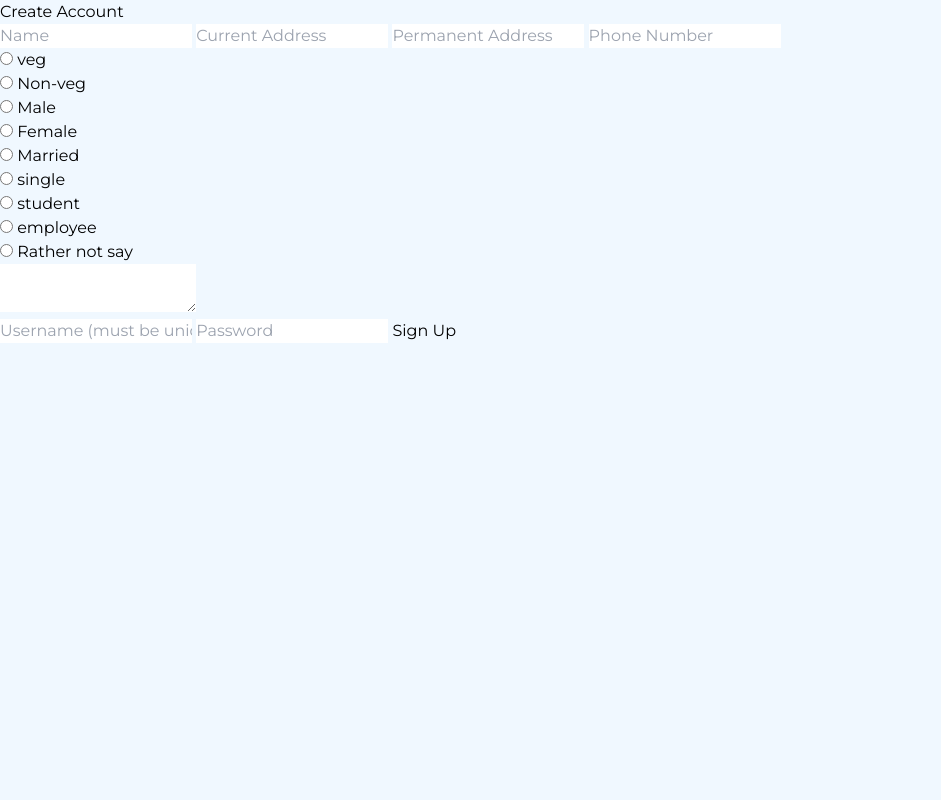
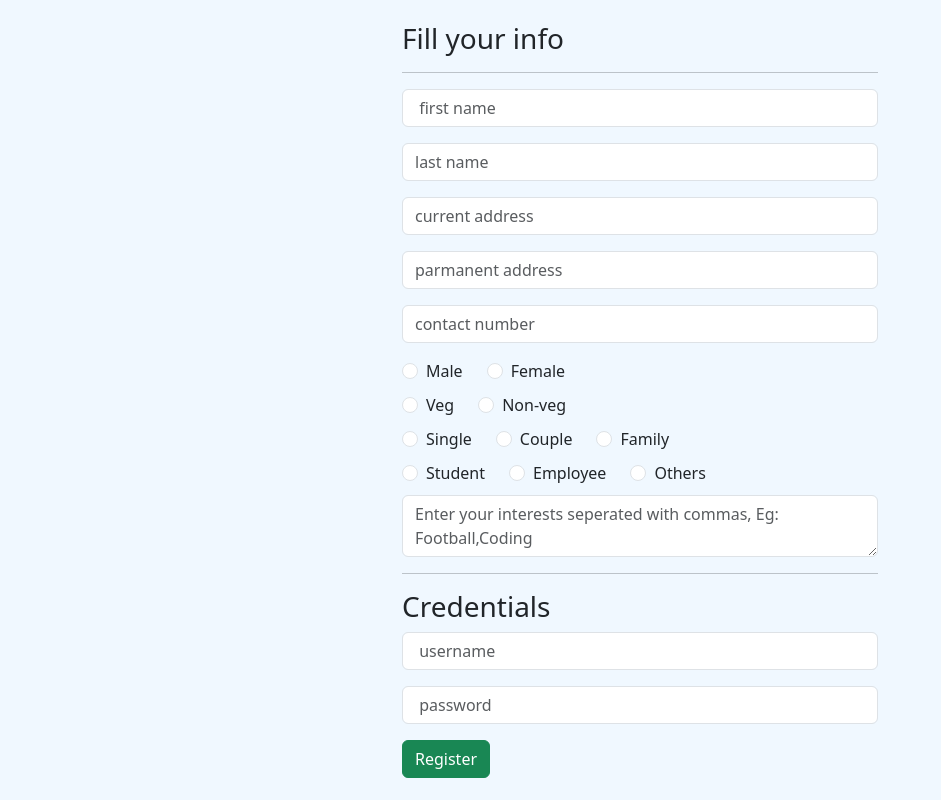
Before and after one commit to asaugat04/roomie, a Django app: page /accounts/signup/ in a window 1280 px wide. Shown: the whole page, without its empty margins (0-941 px from the left). Run offline with Django 5.2, Linux system fonts and the light colour scheme; some libraries are stand-ins or nearby versions.

Commit message:
signup form UI ready

```diff
--- /dev/null
+++ b/project/app/static/app/signup.css
@@ -0,0 +1,11 @@
+body {
+  display: flex;
+  height: 100vh;
+  justify-content: center;
+  align-items: center;
+  background-color: aliceblue;
+
+  #container {
+    max-width: 500px;
+  }
+}
--- a/project/app/templates/app/base.html
+++ b/project/app/templates/app/base.html
@@ -1,22 +1,23 @@
 {% load static %}
 <!DOCTYPE html>
-
 <html lang="en">
   <head>
-    <meta charset="UTF-8" />
-    <meta name="viewport" content="width=device-width, initial-scale=1.0" />
-    <script src="https://cdn.tailwindcss.com"></script>
-
+    <meta charset="utf-8" />
+    <meta name="viewport" content="width=device-width, initial-scale=1" />
+    <link href="https://cdn.jsdelivr.net/npm/bootstrap@5.3.3/dist/css/bootstrap.min.css" rel="stylesheet" integrity="sha384-QWTKZyjpPEjISv5WaRU9OFeRpok6YctnYmDr5pNlyT2bRjXh0JMhjY6hW+ALEwIH" crossorigin="anonymous" />
     <title>
       {% block title %}
 
       {% endblock %}
     </title>
-    <link rel="stylesheet" href="{% static 'app/base.css' %}" />
+
+    {% block css_links %}
+    {% endblock %}
   </head>
   <body>
     {% block content %}
 
     {% endblock %}
+    <script src="https://cdn.jsdelivr.net/npm/bootstrap@5.3.3/dist/js/bootstrap.bundle.min.js" integrity="sha384-YvpcrYf0tY3lHB60NNkmXc5s9fDVZLESaAA55NDzOxhy9GkcIdslK1eN7N6jIeHz" crossorigin="anonymous"></script>
   </body>
 </html>
--- a/project/app/templates/app/signup.html
+++ b/project/app/templates/app/signup.html
@@ -1,70 +1,92 @@
 {% extends 'app/base.html' %}
-
+{% load static %}
+{% block css_links %}
+  <link rel="stylesheet" href="{% static 'app/signup.css' %}" />
+{% endblock %}
 {% block content %}
   <div class="container" id="container">
     <!-- Signup form -->
-    <div class="form-container sign-up-container">
-      <form action="" method="post">
+    <form class="form-container sign-up-container" method="post">
       {% csrf_token %}
-        <h1>Create Account</h1>
-        <input type="text" placeholder="Name" name="name" />
-        <input type="text" name="currAddress" placeholder="Current Address" />
-        <input type="text" name="permAddress" placeholder="Permanent Address" />
-        <input type="number" name="phone" placeholder="Phone Number" />
-        <div class="foodPref">
-          <div>
-            <input type="radio" name="foodPref" id="veg" />
-            <label for="veg">veg</label>
+      <h3>Fill your info</h3>
+      <hr />
+      <div class="mb-3">
+        <input type="text" class="form-control" id="first_name" placeholder=" first name" name="first_name" />
       </div>
-          <div>
-            <input type="radio" name="foodPref" id="nonVeg" />
-            <label for="nonVeg">Non-veg</label>
+      <div class="mb-3">
+        <input type="text" class="form-control" id="last_name" placeholder="last name" name="last_name" />
+      </div>
+      <div class="mb-3">
+        <input type="text" class="form-control" id="current_address" placeholder="current address" name="current_address" />
+      </div>
+      <div class="mb-3">
+        <input type="text" class="form-control" id="permanent_address" placeholder="parmanent address" name="permanent_address" />
+      </div>
+      <div class="mb-3">
+        <input type="number" class="form-control" id="ph_number" placeholder="contact number" name="ph_number" />
+      </div>
+      <div class="radio-wrapper d-flex gap-4 my-2">
+        <div class="form-check">
+          <input class="form-check-input" type="radio" name="gender" id="male" />
+          <label class="form-check-label" for="male">Male</label>
+        </div>
+        <div class="form-check">
+          <input class="form-check-input" type="radio" name="gender" id="female" />
+          <label class="form-check-label" for="female">Female</label>
         </div>
       </div>
-        <div class="gender">
-          <div>
-            <input type="radio" name="gender" id="male" value="male" />
-            <label for="male">Male</label>
+      <div class="radio-wrapper d-flex gap-4 my-2">
+        <div class="form-check">
+          <input class="form-check-input" type="radio" name="food_pref" id="veg" />
+          <label class="form-check-label" for="veg">Veg</label>
         </div>
-          <div>
-            <input type="radio" name="gender" id="female" value="female" />
-            <label for="female">Female</label>
+        <div class="form-check">
+          <input class="form-check-input" type="radio" name="food_pref" id="non_veg" />
+          <label class="form-check-label" for="non_veg">Non-veg</label>
         </div>
       </div>
-
-        <div class="status">
-          <div>
-            <input type="radio" name="maritialStatus" id="married" value="married" />
-            <label for="married">Married</label>
+      <div class="radio-wrapper d-flex gap-4 my-2">
+        <div class="form-check">
+          <input class="form-check-input" type="radio" name="user_type_1" id="single" value="single" />
+          <label class="form-check-label" for="single">Single</label>
         </div>
-          <div>
-            <input type="radio" name="maritialStatus" id="single" value="single" />
-            <label for="single">single</label>
+        <div class="form-check">
+          <input class="form-check-input" type="radio" name="user_type_1" id="couple" value="couple" />
+          <label class="form-check-label" for="couple">Couple</label>
+        </div>
+        <div class="form-check">
+          <input class="form-check-input" type="radio" name="user_type_1" id="family" value="family" />
+          <label class="form-check-label" for="family">Family</label>
         </div>
       </div>
-
-        <div class="occupation">
-          <div>
-            <input type="radio" name="occupation" id="student" value="student" />
-            <label for="student">student</label>
+      <div class="radio-wrapper d-flex gap-4 my-2">
+        <div class="form-check">
+          <input class="form-check-input" type="radio" name="user_type_2" id="student" value="student" />
+          <label class="form-check-label" for="student">Student</label>
         </div>
-          <div>
-            <input type="radio" name="occupation" id="employee" value="employee" />
-            <label for="employee">employee</label>
+        <div class="form-check">
+          <input class="form-check-input" type="radio" name="user_type_2" id="employee" value="employee" />
+          <label class="form-check-label" for="employee">Employee</label>
         </div>
-          <div>
-            <input type="radio" name="occupation" id="notsaying" value="notsaying" />
-            <label for="notsaying">Rather not say</label>
+        <div class="form-check">
+          <input class="form-check-input" type="radio" name="user_type_2" id="others" value="others" />
+          <label class="form-check-label" for="others">Others</label>
         </div>
       </div>
-        <div class="intrests">
-          <textarea name="intrests" id="intrests"></textarea>
+      <div class="input-group">
+        <textarea class="form-control" aria-label="your interests" placeholder="Enter your interests seperated with commas, Eg: Football,Coding"></textarea>
       </div>
 
-        <input type="email" placeholder="Username (must be unique)" name="username" />
-        <input type="password" placeholder="Password" name="password" />
-        <button type="submit">Sign Up</button>
+      <hr />
+      <h3>Credentials</h3>
+      <div class="mb-3">
+        <input type="text" class="form-control" id="user_name" placeholder=" username" name="user_name" />
+      </div>
+      <div class="mb-3">
+        <input type="password" class="form-control" id="password" placeholder=" password" name="password" />
+      </div>
+
+      <button class="btn btn-success">Register</button>
     </form>
   </div>
-  </div>
 {% endblock %}
--- a/project/app/views.py
+++ b/project/app/views.py
@@ -11,6 +11,11 @@ def home(request):
 
 
 def signup(request):
+
+    if request.method == "POST":
+        print(request.POST)
+        return render(request,"app/signup.html")
+
     return render(request,"app/signup.html")
 
 
```
Lines whose indentation alone changed are shown as unchanged.
